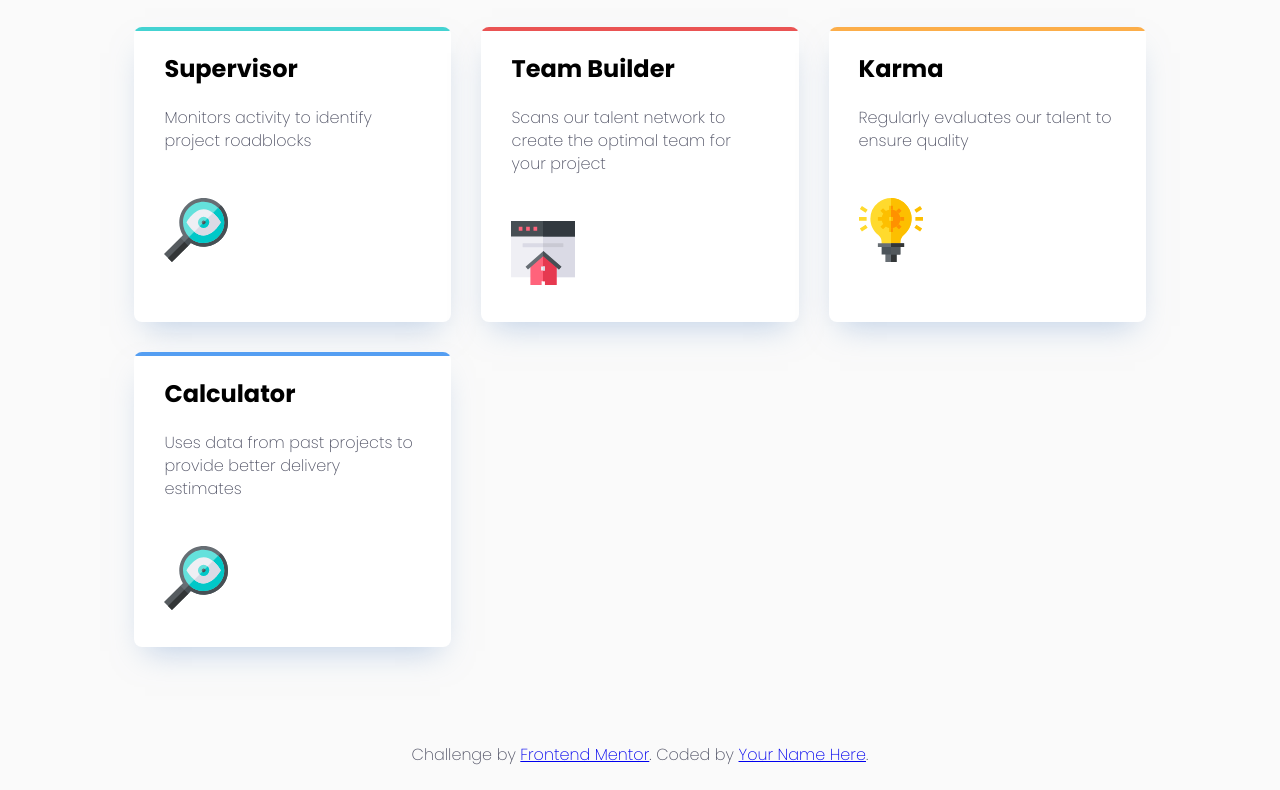
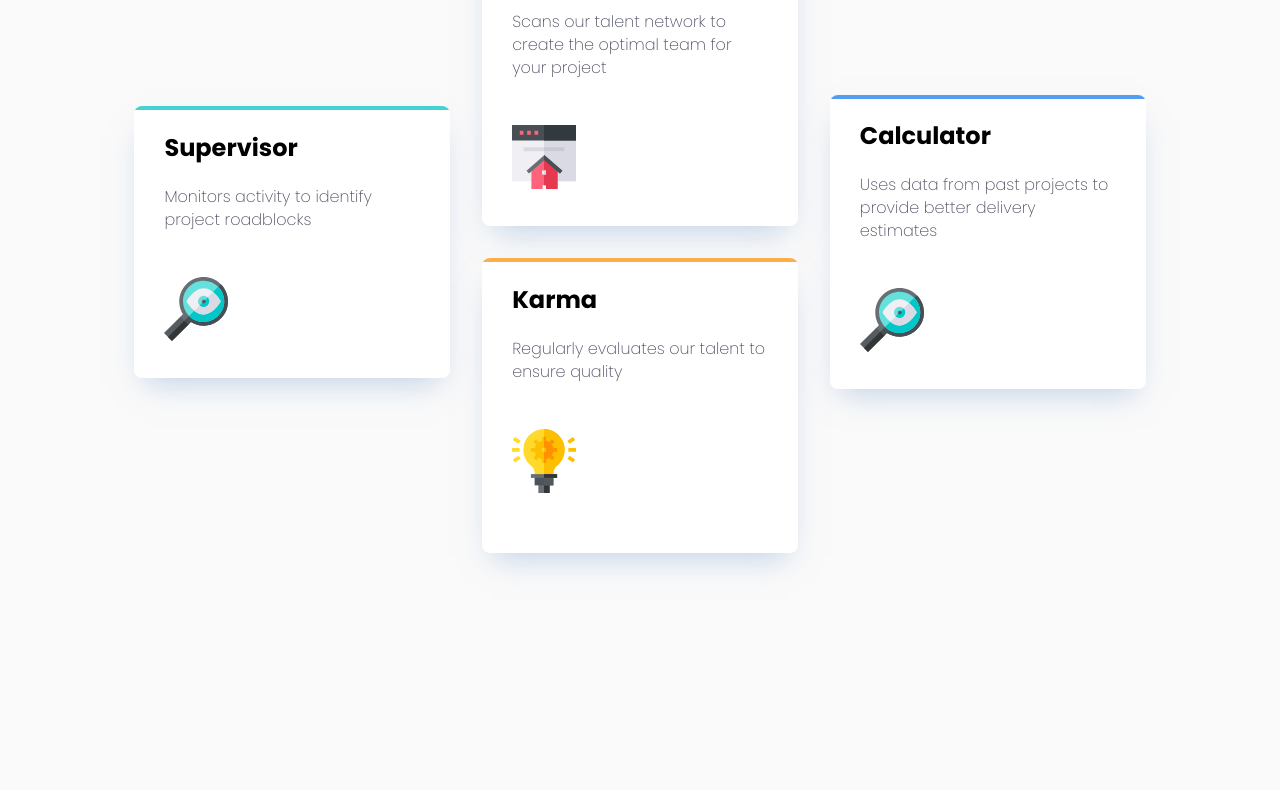
Before and after one commit to bakellian/Four-card-feature-section, a plain HTML site: page index.html in a window 1280 px wide. Shown: the part 321-1111 px from the top of the page. After the commit the page ends 945 px from the top, so only its background shows below. Drawn offline with Linux system fonts and the light colour scheme.

Commit message:
finalized

```diff
--- a/index.html
+++ b/index.html
@@ -55,19 +55,11 @@
         <div class="color-bar-calculator"></div>
         <div class="card-content-wrapper">
           <h2>Calculator</h2>
-          <p>  Uses data from past projects to provide better delivery estimates</p>
+          <p>Uses data from past projects to provide better delivery estimates</p>
           <img src="./images/icon-supervisor.svg" alt="eyeglasss">
         </div>
       </div>
     </div>
-
   </main>
-
-  <footer>
-    <p class="attribution">
-      Challenge by <a href="https://www.frontendmentor.io?ref=challenge" target="_blank">Frontend Mentor</a>.
-      Coded by <a href="#">Your Name Here</a>.
-    </p>
-  </footer>
 </body>
 </html>
--- a/stylesheet.css
+++ b/stylesheet.css
@@ -14,27 +14,60 @@ body {
     text-align: center;
     max-width: 40rem;
     margin-bottom: 2rem;
-    margin-top: 6rem;
+    margin-top: 2rem;
+}
+
+h1 {
+    font-size: 2.25rem;
+}
+
+p {
+    font-size: 1rem;
+    font-weight: 200;
+    color: #4D4F62;
+    line-height: 1.438rem;
 }
 
 .grid {
     display: grid;
+    justify-content: center;
     grid-template-columns: repeat(3, 1fr);
-    gap: 1.875rem;
-    margin-top: 4rem;
-    margin-bottom: 5rem;
+    grid-template-rows: repeat(2, 1fr);
+    gap: 2rem;
     margin-left: 10%;
     margin-right: 10%;
+    margin-bottom: 5%;
 }
 
 .card-wrapper {
-    display: flex;
-    flex-direction: column;
-    position: relative;
+    grid-column: 2 / 3;
+    grid-row: 1 / 3;
     background-color: white;
     border-radius: 0.5rem;
     overflow: hidden;
     box-shadow: 0px 15px 30px -11px rgba(131, 166, 210, 0.50);
+}
+
+.card-wrapper:nth-child(1) {
+    grid-column: 1 / 2;
+    align-self: center;
+    justify-self: flex-end;
+}
+
+.card-wrapper:nth-child(2) {
+    grid-column: 2 / 3;
+    grid-row: 1 / 2;
+}
+
+.card-wrapper:nth-child(3) {
+    grid-column: 2 / 3;
+    grid-row: 2 / 3;
+}
+
+.card-wrapper:nth-child(4) {
+    grid-column: 3 / 4;
+    align-self: center;
+    justify-self: flex-start;
 }
 
 .card-content-wrapper {
@@ -73,23 +106,16 @@ img {
     height: 0.25rem;
 }
 
-h1 {
-    font-size: 2.25rem;
-}
-
-p {
-    font-size: 1rem;
-    font-weight: 200;
-    color: #4D4F62;
-    line-height: 1.438rem;
-}
 
 @media (max-width: 1000px) {
-    /*Styles for viewports narrower than 400 pixels. */
+    /*Styles for viewports narrower than 1000 pixels. */
     .grid {
-        display: grid;
-        grid-template-columns: 1fr;
-        gap: 1.875rem;
-        margin-bottom: 3rem;
+        display: block;
+        gap: 1rem;
+    }
+
+
+    .card-wrapper {
+        margin: 1rem;
     }
   }
```
